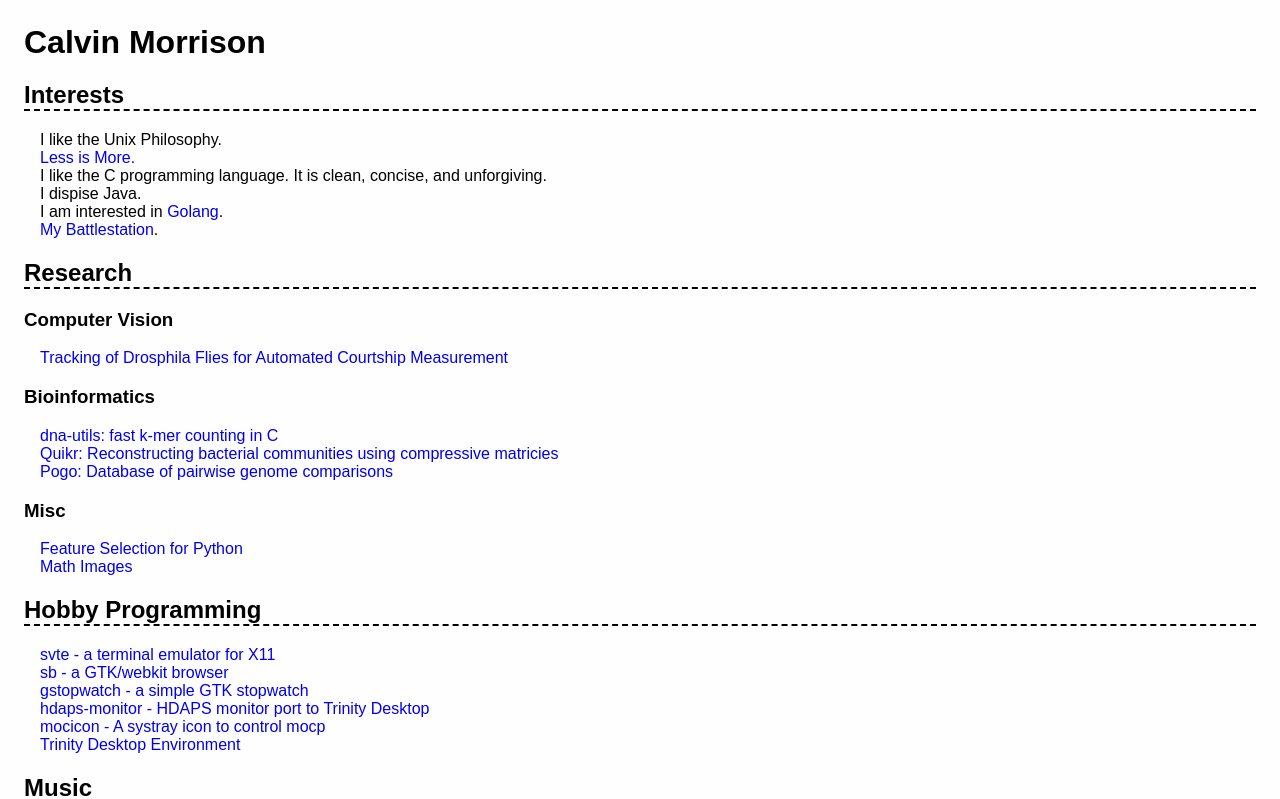
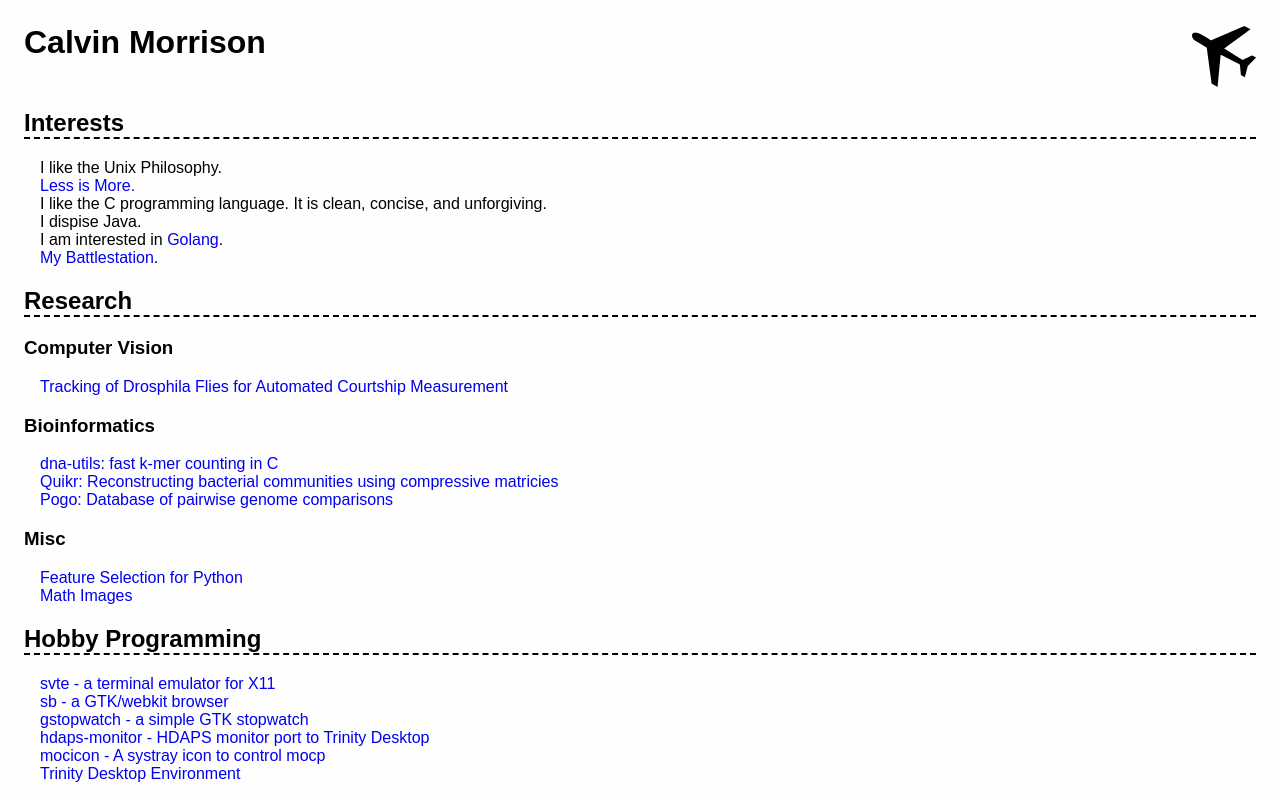
Before and after one commit to mutantturkey/mutantturkey.github.io, a plain HTML site: page index.html in a window 1280 px wide. Shown: the top 799 px of the page. Drawn offline with Linux system fonts and the light colour scheme; a script that the page names is missing.

Commit message:
added logo

```diff
--- a/global.css
+++ b/global.css
@@ -8,7 +8,11 @@ body {
 .footer {  padding-top: 1em; color: grey; }
 
 h1 {
-	margin: 0em;
+	background-image: url(images/home.png);
+	background-repeat: no-repeat;
+	height: 64px;
+	vertical-align:middle;
+	background-position: right center;
 }
 
 h2 {
```
Also changed, not shown: images/home.png (added).
